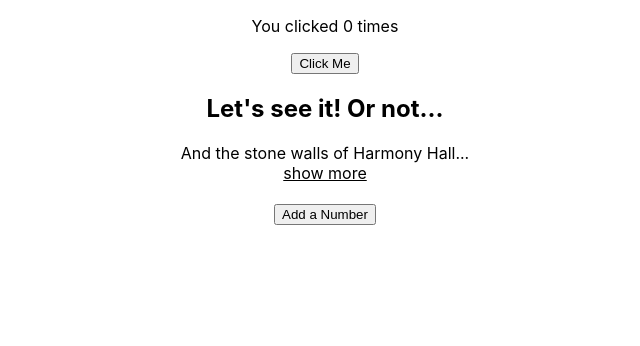
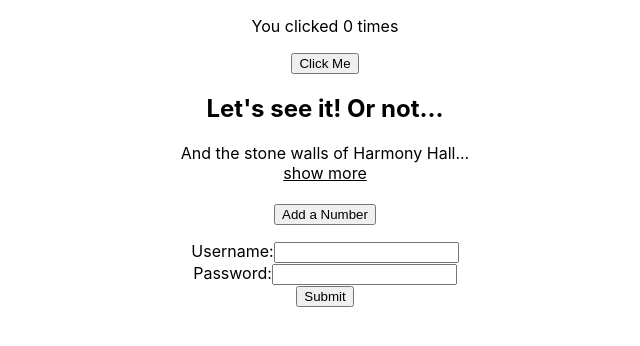
Before and after one commit to mayabowman/react-hook-practice, a React (Create React App) app: page / in a window 1280 px wide. Shown: the top 346 px of the page, without its empty margins (315-955 px from the left). Built offline with nearby package versions, Linux system fonts and the light colour scheme.

Commit message:
hook practice using multiple useState calls

```diff
--- a/src/App.js
+++ b/src/App.js
@@ -4,6 +4,8 @@ function App({ text, maxLength}) {
   const [count, setCount] = useState(0);
   const [hidden, setHidden] = useState(true);
   const [items, setItems] = useState([]);
+  const [username, setUsername] = useState('');
+  const [password, setPassword] = useState('');
 
   if (text.length <= maxLength) {
     return <span>{text}</span>
@@ -17,6 +19,11 @@ function App({ text, maxLength}) {
         value: Math.random() * 100
       }
     ])
+  }
+
+  function printValues(e) {
+    e.preventDefault();
+    console.log(username, password)
   }
 
 
@@ -45,6 +52,29 @@ function App({ text, maxLength}) {
           ))}
         </ul>
       </div>
+      <form onSubmit={printValues}>
+        <label>
+          Username:
+          <input
+            value={username}
+            onChange={e => setUsername(e.target.value)}
+            name='username'
+            type='text'
+          />
+        </label>
+        <br />
+        <label>
+          Password:
+          <input
+            value={password}
+            onChange={e => setPassword(e.target.value)}
+            name='password'
+            type='password'
+          />
+        </label>
+        <br />
+        <button>Submit</button>
+      </form>
     </div>
   );
 }
```
